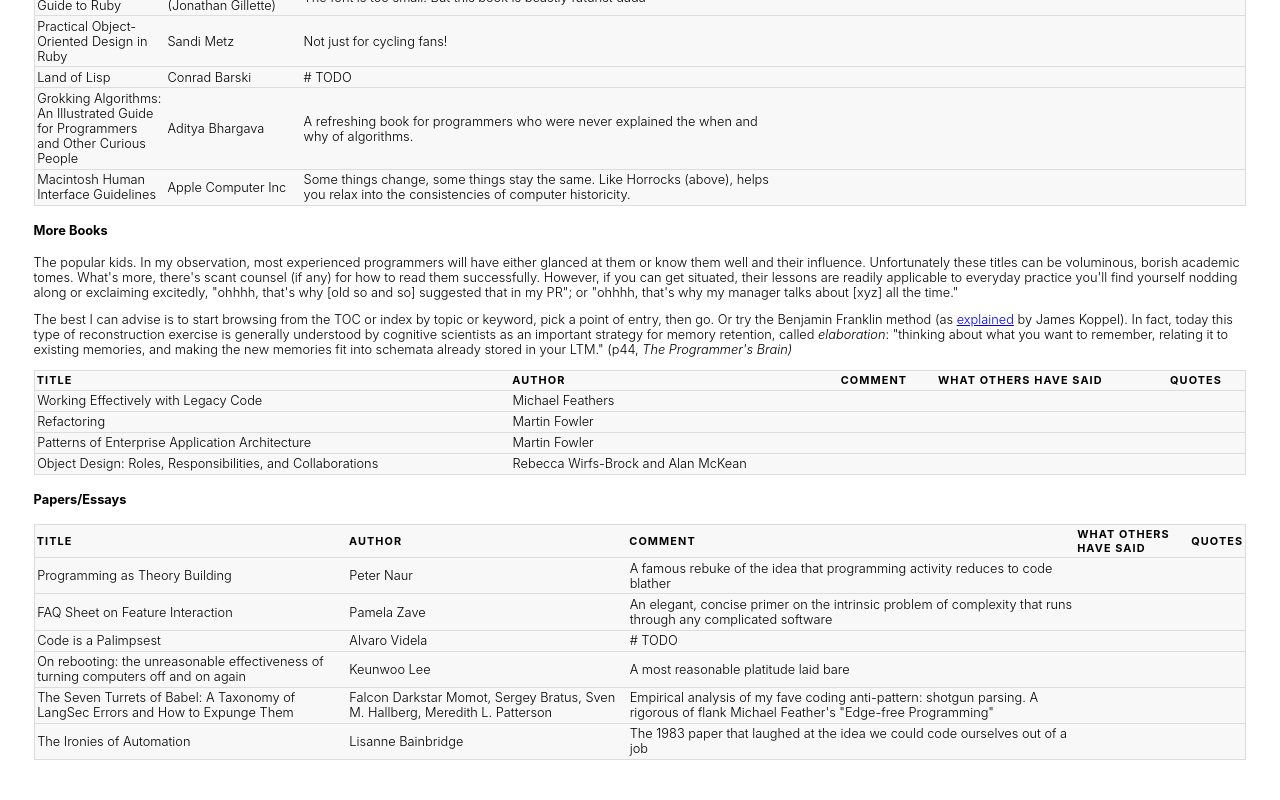
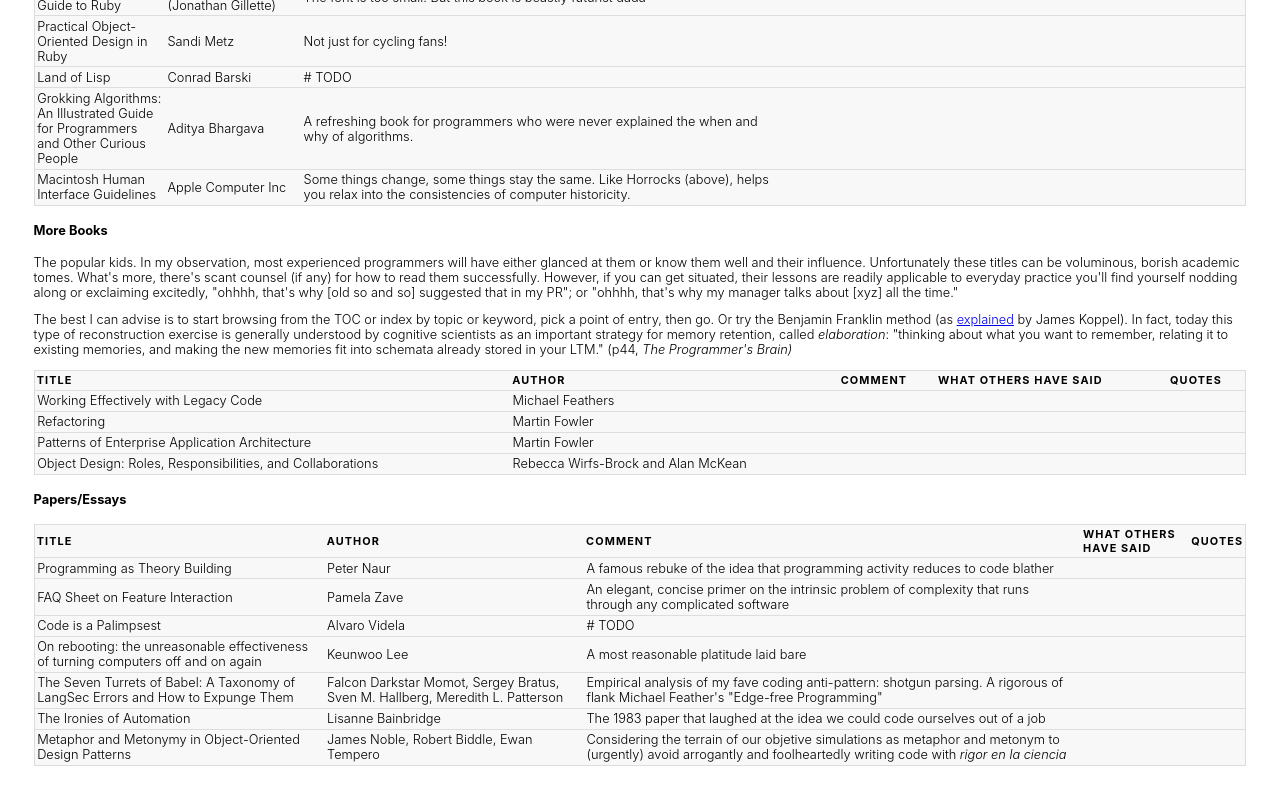
Before and after one commit to rosschapman/softest-software-syllabus, a plain HTML site: page public/index.html in a window 1280 px wide. Shown: the part 1854-2654 px from the top of the page. Drawn offline with Linux system fonts and the light colour scheme.

Commit message:
Adds entry

```diff
--- a/public/index.html
+++ b/public/index.html
@@ -277,6 +277,13 @@
           <td data-label="What others have said"></td>
           <td data-label="Quotes"></td>
         </tr>
+        <tr>
+          <td data-label="Title">Metaphor and Metonymy in Object-Oriented Design Patterns</td>
+          <td data-label="Author">James Noble, Robert Biddle, Ewan Tempero</td>
+          <td data-label="Comment">Considering the terrain of our objetive simulations as metaphor and metonym to (urgently) avoid arrogantly and foolheartedly writing code with <em>rigor en la ciencia</em></td>
+          <td data-label="What others have said"></td>
+          <td data-label="Quotes"></td>
+        </tr>
       </tbody>
     </table>
 </body>
```
